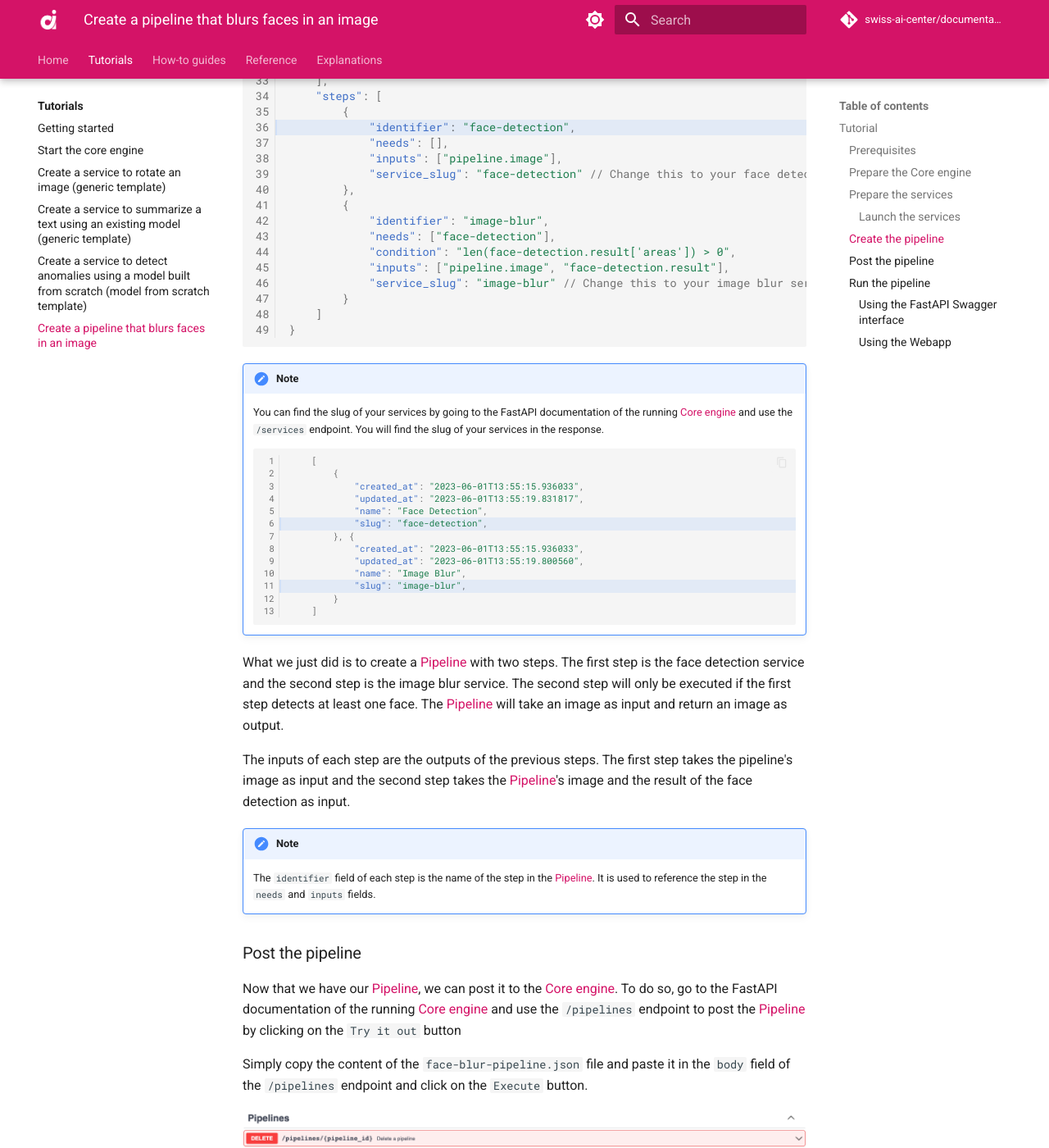
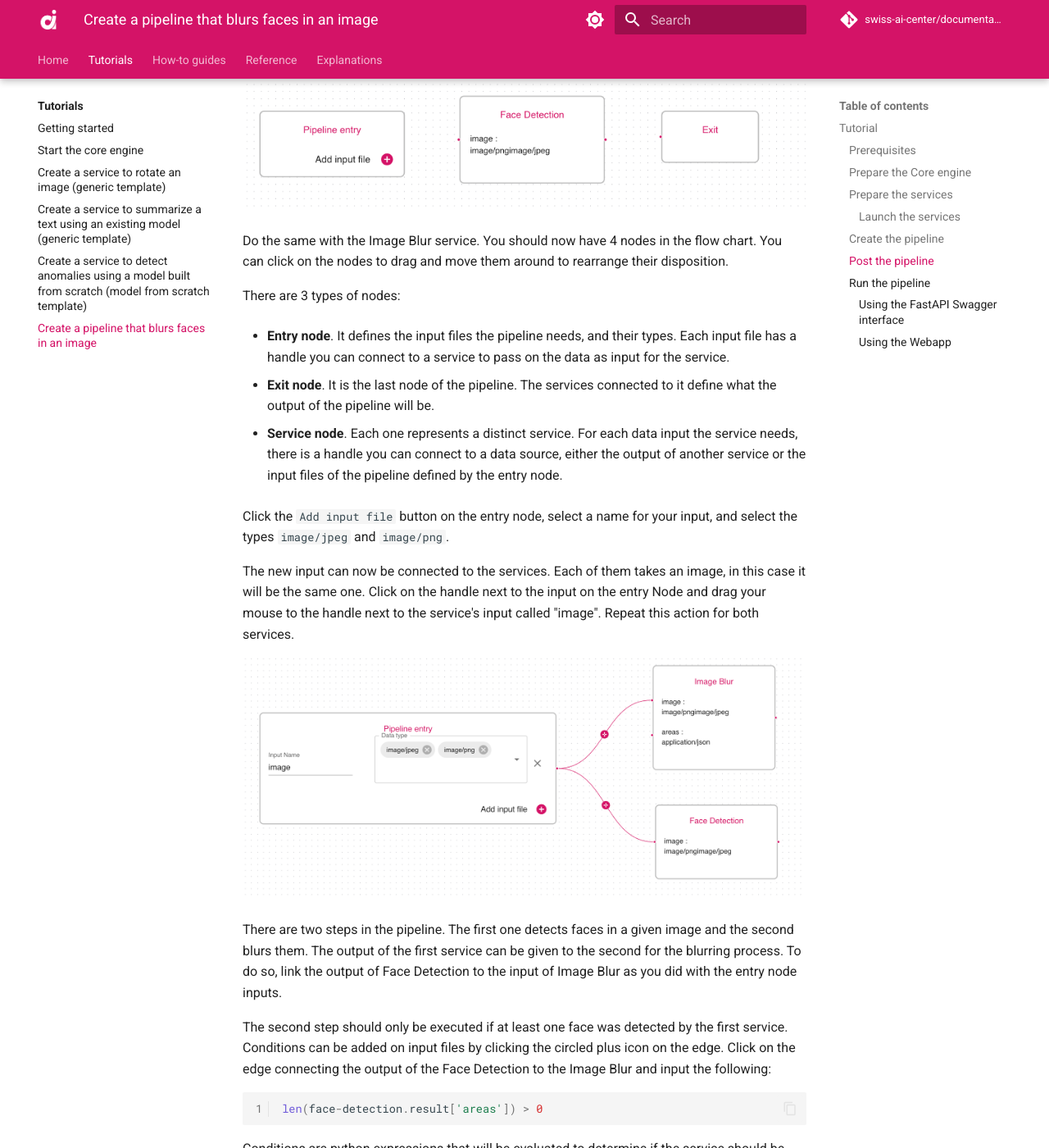
Before and after one commit to swiss-ai-center/documentation, an MkDocs documentation site: the page built from docs/tutorials/create-a-pipeline-that-blurs-faces-in-an-image.md, in a window 1280 px wide and 1400 px high, scrolled down 1808 px. Shown: the whole window at 82% size. Built offline with MkDocs 1.6.1 and Material for MkDocs 9.7.7, drawn with Linux system fonts in a browser that asks for light colours; comment, search, counter and statistics services are not loaded; some of the changed text lies outside the part shown.

Commit message:
updated doc with typos corrections

````diff
--- a/docs/tutorials/create-a-pipeline-that-blurs-faces-in-an-image.md
+++ b/docs/tutorials/create-a-pipeline-that-blurs-faces-in-an-image.md
@@ -41,8 +41,89 @@ documentation to start them.
 - [Image blur](../reference/services/image-blur.md)
 
 ### Create the pipeline
+=== "Using the Core engine interface (recommended)"
 
-=== "Using a json file"
+    [Start the frontend](./start-the-core-engine/#start-the-core-engine-locally-with-docker-compose)
+    if you haven't already. Then navigate to the
+    `http://localhost:3000/create-pipeline` page. From here you can choose among all
+    available services the one you want to add to the new pipeline. First, select
+    the Face Detection service. You can use the search bar and filters on the side
+    to help you find it.
+
+    ![Select Face Detection](../assets/screenshots/pipeline-creation-select-face-detection.png)
+
+    Click the `Add` button of the service. This will a add a new node in the flow
+    chart.
+
+    ![Flow Chart service](../assets/screenshots/pipeline-creation-flow-chart-add-service.png)
+
+    Do the same with the Image Blur service. You should now have 4 nodes in the flow
+    chart. You can click on the nodes to drag and move them around to rearrange
+    their disposition.
+
+    There are 3 types of nodes:
+
+    - **Entry node**. It defines the input files the pipeline needs, and their
+      types. Each input file has a handle you can connect to a service to pass on the
+      data as input for the service.
+
+    - **Exit node**. It is the last node of the pipeline. The services connected to
+      it define what the output of the pipeline will be.
+
+    - **Service node**. Each one represents a distinct service. For each data input
+      the service needs, there is a handle you can connect to a data source, either
+      the output of another service or the input files of the pipeline defined by the
+      entry node.
+
+    Click the `Add input file` button on the entry node, select a name for your
+    input, and select the types `image/jpeg` and `image/png`.
+
+    The new input can now be connected to the services. Each of them takes an image,
+    in this case it will be the same one. Click on the handle next to the input on
+    the entry Node and drag your mouse to the handle next to the service's input
+    called "image". Repeat this action for both services.
+
+    ![Connect input to services](../assets/screenshots/pipeline-creation-connect-input-to-services.png)
+
+    There are two steps in the pipeline. The first one detects faces in a given
+    image and the second blurs them. The output of the first service can be given to
+    the second for the blurring process. To do so, link the output of Face Detection
+    to the input of Image Blur as you did with the entry node inputs.
+
+    The second step should only be executed if at least one face was detected by the
+    first service. Conditions can be added on input files by clicking the circled
+    plus icon on the edge. Click on the edge connecting the output of the Face
+    Detection to the Image Blur and input the following:
+
+    ```python
+    len(face-detection.result['areas']) > 0
+    ```
+
+    Conditions are python expressions that will be evaluated to determine if the
+    service should be executed. You can remove a condition by clicking the "x"
+    button next to it.
+
+    The second service can now be connected to the Exit node, completing the
+    pipeline. Your pipeline should look something like this.
+
+    ![Pipeline complete](../assets/screenshots/pipeline-creation-complete.png)
+
+    As a last step, the pipeline information must be completed. Input the following
+    in the corresponding text fields.
+
+    ```
+    Pipeline name: Face Blur
+    Pipeline-slug: face-blur
+    summary: Blur the faces in an image
+    Pipeline description: Use Face Detection service to locate the faces in the image and send the bounding boxes to the Image Blur service to get the final result
+    ```
+
+    Before creating the pipeline, make sure sure it's valid by clicking the
+    `Check Validitiy` button under the pipeline information. An information box
+    should be appear to inform you of the validity of the pipeline. Once the
+    pipeline is valid, you can create it by clicking `Create pipeline`.
+
+=== "Using a JSON file"
 
     The [Pipeline](../reference/core-concepts/pipeline.md) is created by posting a
     JSON object to the `/pipelines` endpoint of the
@@ -155,88 +236,6 @@ documentation to start them.
 
     You should receive a `200` response with the
     [Pipeline](../reference/core-concepts/pipeline.md) you just posted.
-
-=== "Using the Core engine interface (recommended)"
-
-    On your browser, go to the [Core engine](../reference/core-engine.md) frontend
-    (here's how to [start the frontend](./start-the-core-engine.md) if you haven't
-    already) on the `http://localhost:3000/create-pipeline` page. From here you can choose from all
-    available services to add to the new pipeline. First, select the Face Detection
-    service. You can use the search bar and filters on the side to help you find it.
-
-    ![Select Face Detection](../assets/screenshots/pipeline-creation-select-face-detection.png)
-
-    Click the `Add` button of the service. This will a add a new new node in the
-    flow chart.
-
-    ![Flow Chart service](../assets/screenshots/pipeline-creation-flow-chart-add-service.png)
-
-    Do the same with the Image Blur service. You should now have 4 nodes in the flow
-    chart. You can click on the nodes to drag and move them around to rearrange
-    their disposition.
-
-    There are 3 types of nodes:
-
-    - **Entry node**. It defines the input files the pipeline needs, and their
-      types. Each input file has a handle you can connect to a service to pass on the
-      data as input for the service.
-
-    - **Exit node**. It is the last node of the pipeline. Only one service (one
-      handle) can be connected to it. The service connected to it defines what the
-      output of the pipeline will be.
-
-    - **Service node**. Each one represents a distinct service. For each data input
-      the service needs, there is a handle you can connect to a data source, either
-      the output of another service or the input files of the pipeline defined by the
-      entry node.
-
-    Click the `Add input file` button on the entry node, select a name for your
-    input, and select the types image/jpeg and image/png.
-
-    The new input can now be connected to the services. Each of them takes an image,
-    in this case it will be the same one. Click on the handle next to the input on
-    the entry Node and drag your mouse to the handle next to the service's input
-    called "image". Repeat this action for both services.
-
-    ![Connect input to services](../assets/screenshots/pipeline-creation-connect-input-to-services.png)
-
-    There are two steps in the pipeline. The first one detects faces in a given
-    image and the second blurs them. The output of the first service can be given to
-    the second for the blurring process. To do so, link the output of Face Detection
-    to the input of Image Blur as you did with the entry node inputs.
-
-    The second step should only be executed if at least one face was detected by the
-    first service. Conditions can be added on input files by clicking the circled
-    plus icon on the edge. Click on the edge connecting the output of the Face
-    Detection to the Image Blur and input the following:
-
-    ```python
-    len(face-detection.result['areas']) > 0
-    ```
-    Conditions are python expressions that will be evaluated to determine if
-    the service should be executed.
-    You can remove a condition by clicking the "x" button next to it.
-
-    The second service can now be connected to the Exit node, completing the
-    pipeline. Your pipeline should look something like this.
-
-    ![Pipeline complete](../assets/screenshots/pipeline-creation-complete.png)
-
-    As a last step, the pipeline information must be completed. Input the following
-    in the corresponding text fields.
-
-    ```
-    Pipeline name: Face Blur
-    Pipeline-slug: face-blur
-    summary: Blur the faces in an image
-    Pipeline description: Use Face Detection service to locate the faces in the image and send the bounding boxes to the Image Blur service to get the final result
-    ```
-
-
-    Before creating the pipeline, make sure sure it's valid by clicking the
-    `Check Validitiy` button under the pipeline information. An information box
-    should be appear to inform you of the validity of the pipeline. Once the
-    pipeline is valid, you can create it by clicking `Create pipeline`.
 
 ### Run the pipeline
 
````
